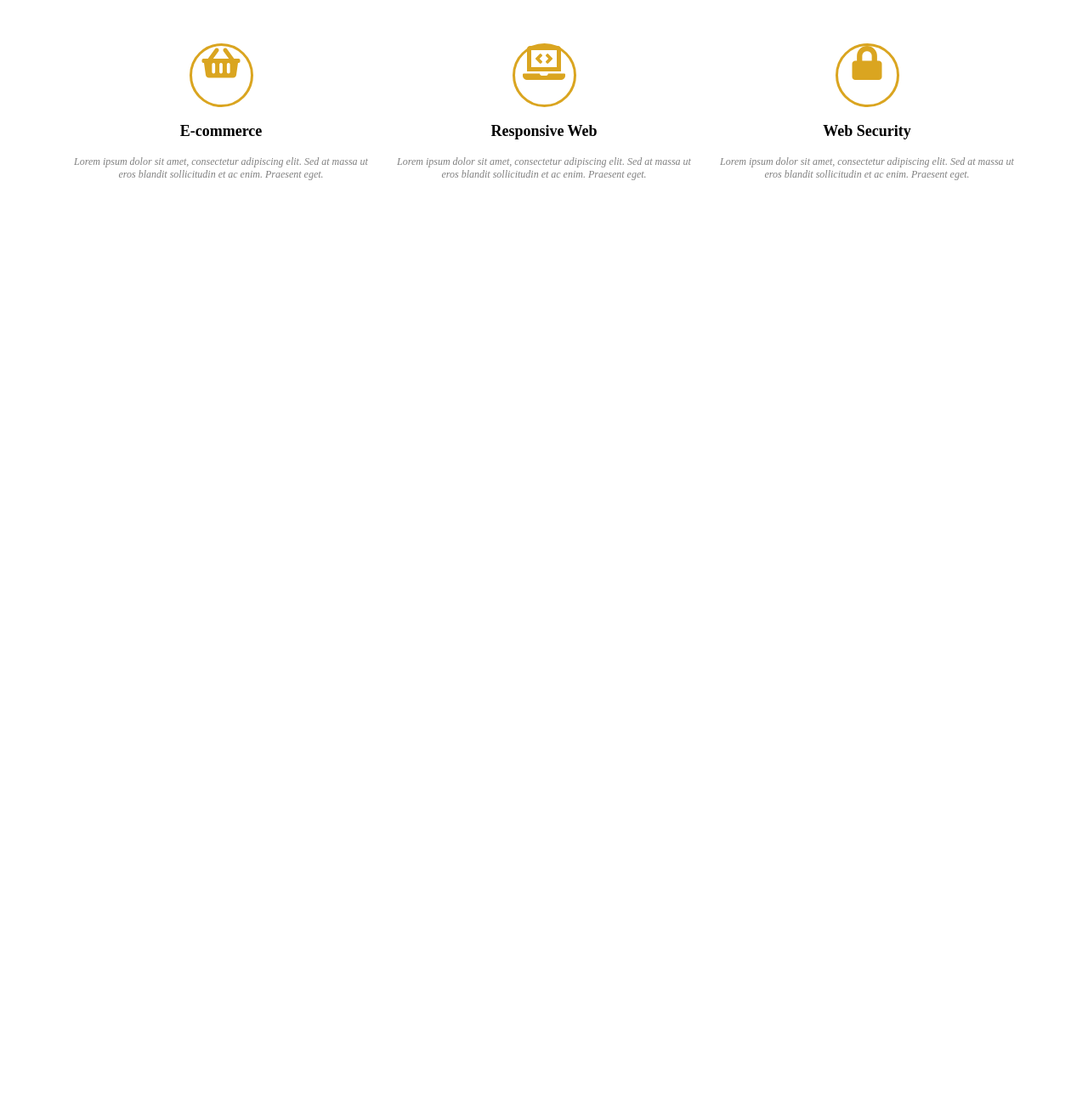
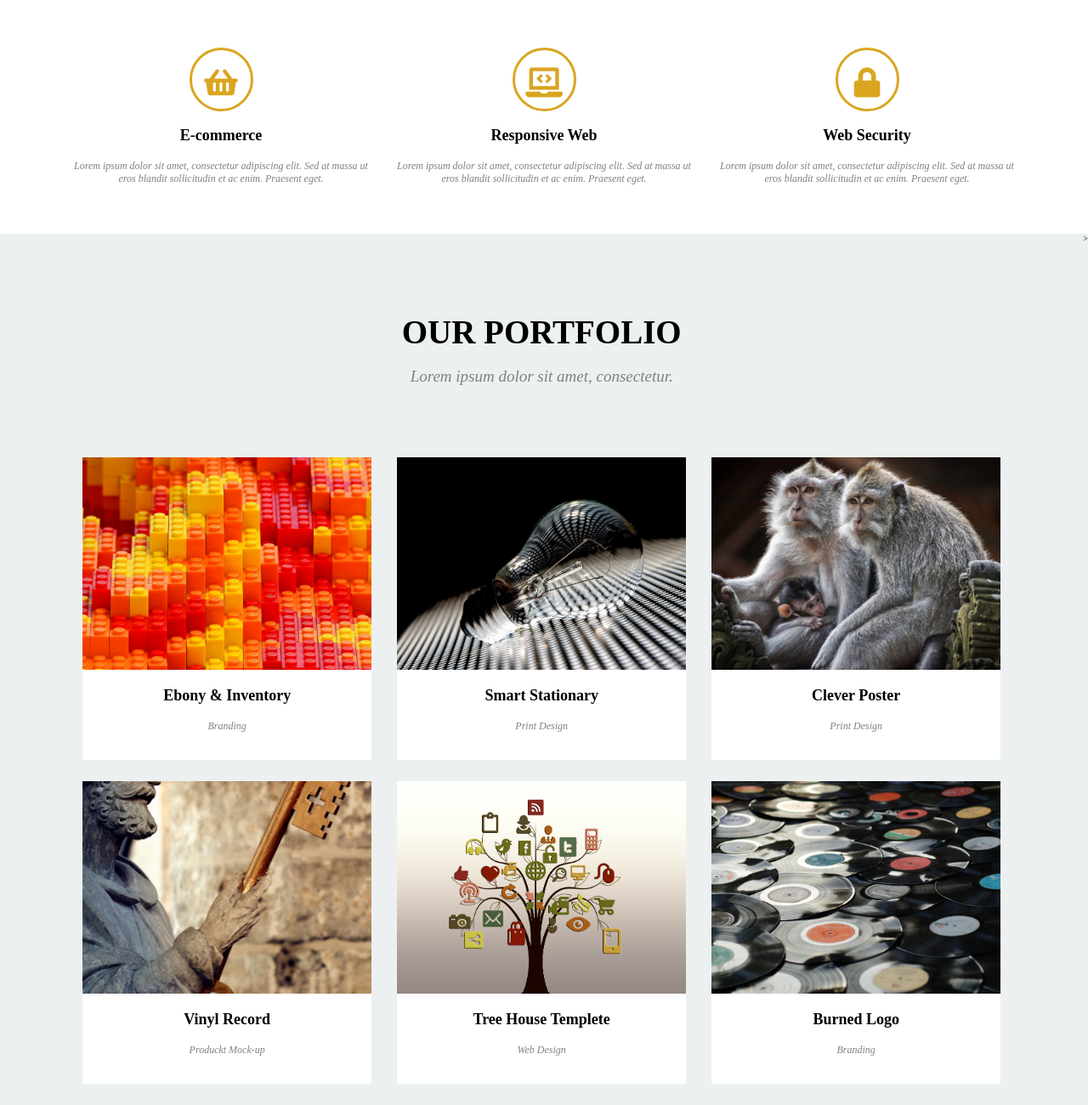
Before and after one commit to PaPaX2/Module-4-runner-task, a website: page index.html in a window 1280 px wide. Shown: the part 906-2206 px from the top of the page at 85% size. Before the commit the page ends 1131 px from the top, so only its background shows below. Drawn offline with nearby package versions, Linux system fonts and the light colour scheme.

Commit message:
Ready Section Services, Bug Fixed

```diff
--- a/index.html
+++ b/index.html
@@ -10,7 +10,7 @@
   </head>
 <body>
   <header class="landing-page" >
-    <div class="container-fluid">
+    <div class="container">
       <nav class="navigation">
         <p class="brand-logo">Golden</p>
           <ul class="main-menu">
@@ -61,6 +61,62 @@
       </div>
     </div>
   </section>
+  <section class="portfolio">
+    <div class="container">
+      <div class="row">
+        <div class="section-title card col-12">
+          <h2 class="subsection-title">OUR PORTFOLIO</h2>
+          <p>Lorem ipsum dolor sit amet, consectetur.</p>
+        </div>
+      </div>
+    <div class="container">
+      <div class="row">
+        <div class="card col-4">
+          <div class="card-body">
+            <img class="portfolio-picture" src="/images/lego-2383129_1920.jpg" alt="Ebony&Invory">
+            <h3>Ebony & Inventory</h3>
+            <p>Branding</p>
+          </div>
+        </div>
+        <div class="card col-4">
+          <div class="card-body">
+            <img class="portfolio-picture" src="/images/light-bulb-4314993_1920.jpg" alt="Smart Stationary">
+            <h3>Smart Stationary</h3>
+            <p>Print Design</p>
+          </div>
+        </div>
+        <div class="card col-4">
+          <div class="card-body">
+            <img class="portfolio-picture" src="/images/monkeys-4352588_1920.jpg" alt="Clever Poster">
+            <h3>Clever Poster</h3>
+            <p>Print Design</p>
+          </div>
+        </div>
+        <div class="card col-4">
+          <div class="card-body">
+            <img class="portfolio-picture" src="/images/statue-4363254_1920.jpg" alt="Vinyl Record">
+            <h3>Vinyl Record</h3>
+            <p>Produckt Mock-up</p>
+          </div>
+        </div>
+        <div class="card col-4">
+          <div class="card-body">
+            <img class="portfolio-picture" src="/images/tree-200795_1920.jpg" alt="Tree House Tmplete">
+            <h3>Tree House Templete</h3>
+            <p>Web Design</p>
+          </div>
+        </div>
+        <div class="card col-4">
+          <div class="card-body">
+            <img class="portfolio-picture" src="/images/vinyl-1595847_1920.jpg" alt="Burned Logo">
+            <h3>Burned Logo</h3>
+            <p>Branding</p>
+          </div>
+        </div>
+      </div>
+      </div>
+    </div>>
+  </section>
 
   <script src="https://code.jquery.com/jquery-3.3.1.slim.min.js" integrity="sha384-q8i/X+965DzO0rT7abK41JStQIAqVgRVzpbzo5smXKp4YfRvH+8abtTE1Pi6jizo" crossorigin="anonymous"></script>
   <script src="https://cdnjs.cloudflare.com/ajax/libs/popper.js/1.14.3/umd/popper.min.js" integrity="sha384-ZMP7rVo3mIykV+2+9J3UJ46jBk0WLaUAdn689aCwoqbBJiSnjAK/l8WvCWPIPm49" crossorigin="anonymous"></script>
--- a/sass/style.scss
+++ b/sass/style.scss
@@ -4,16 +4,18 @@ body {
     font-size: 10px;
 }
 
-
 .landing-page {
-    background-image: url('https://i.ibb.co/ygBjZyC/fashion-2208045-1920.jpg');
-    height: 700px;
+    background-image: url(/images/fashion-2208045_1920.jpg);
     background-position: center center;
     background-size: cover;
-   }
+    min-height: 700px;
+    padding: 40px 120px;
+}
 
 .navigation {
     display: flex;
+    margin: 0;
+    padding: 0 60px;
 }
 
 .brand-logo {
@@ -22,8 +24,9 @@ body {
     font-size: 2.5em;
     font-style: italic;
     font-weight: 700;
+    margin: 0;
+}
 
-}
 .navigation ul {
     list-style-type: none;
     display: flex;
@@ -32,8 +35,6 @@ body {
     margin: 0 auto;
     padding: 0;
 }
-
-
 
 .main-menu {
     width: 100%;
@@ -109,18 +110,24 @@ body {
     color: grey;
 }
 
+/* Services */
+
 .services i {
-    font-size: 40px;
+    font-size: 35px;
     width: 75px;
     height: 75px;
     border-style: solid;
     border-radius: 50%;
     color: goldenrod;
     margin: 0 auto;
+    line-height: 75px;
 }
 
 .card-body {
     text-align: center;
+    justify-content: space-around;
+    background-color: white;
+    padding-bottom: 20px;
 }
 
 .card-body h3 {
@@ -133,6 +140,24 @@ body {
     font-style: italic;
     font-size: 1.2em;
 }
+
 .card {
-    justify-content: space-between;
+    margin-bottom: 25px;
 }
+
+/* Portfolio */
+
+.portfolio {
+    background-color: #ecf0f1;
+    display: flex;
+}
+
+.portfolio-picture {
+    width: 100%;
+    height: 250px;
+    justify-items: center;
+    object-fit: cover;
+
+
+
+}
```
Also changed, not shown: css/style.css, images/fashion-2208045_1920.jpg (added), images/lego-2383129_1920.jpg (added), images/light-bulb-4314993_1920.jpg (added), images/monkeys-4352588_1920.jpg (added), images/statue-4363254_1920.jpg (added), images/tree-200795_1920.jpg (added), images/vinyl-1595847_1920.jpg (added), 1 other file.
